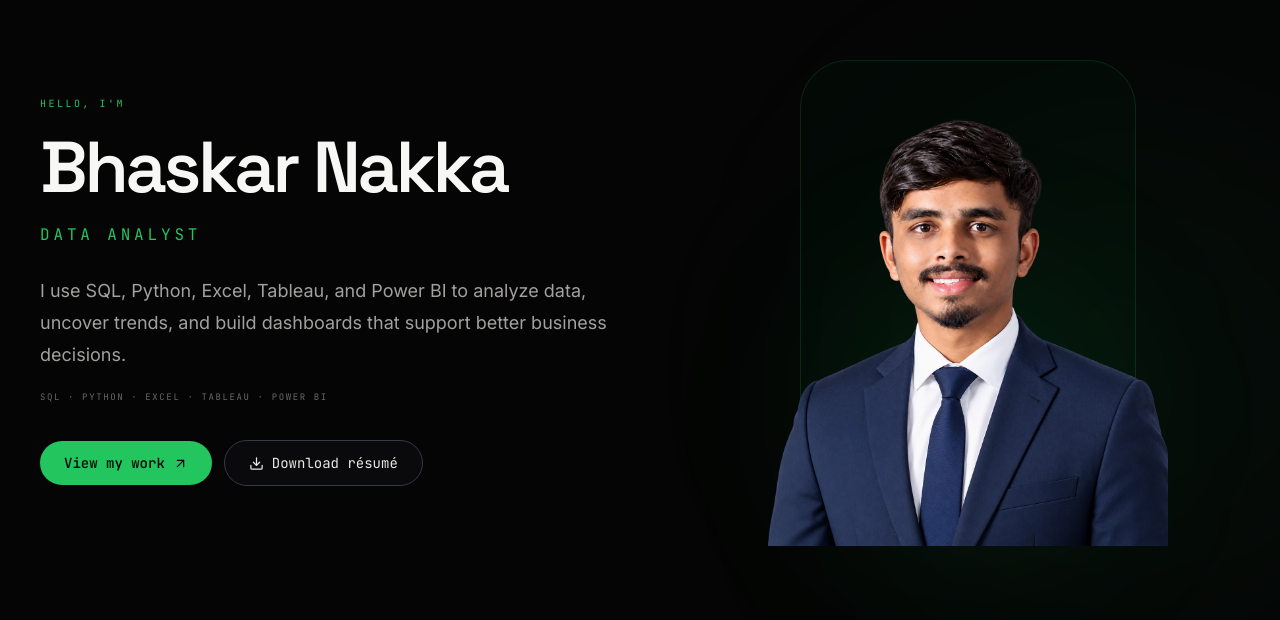
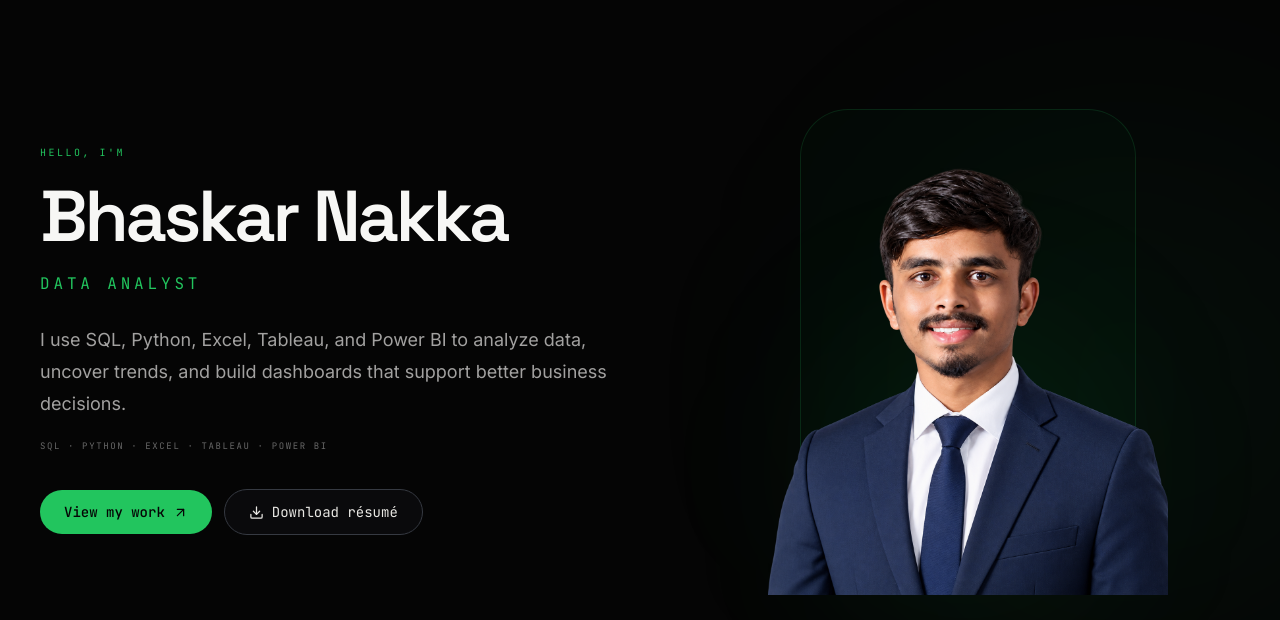
Before and after one commit to bhaskar-nb/portfolio, a Next.js app: page / in a window 1280 px wide. Shown: the part 860-1480 px from the top of the page. Built offline with nearby package versions, Linux system fonts and the light colour scheme.

Commit message:
Make intro hero full-screen

```diff
--- a/components/Hero.tsx
+++ b/components/Hero.tsx
@@ -8,11 +8,11 @@ import MagneticButton from "@/components/MagneticButton";
 
 export default function Hero() {
   return (
-    <section id="intro" className="relative overflow-hidden bg-base-900">
+    <section id="intro" className="relative min-h-screen overflow-hidden bg-base-900">
       <div className="pointer-events-none absolute inset-0 bg-grid-fine opacity-15" />
       <div className="pointer-events-none absolute right-[-8%] top-1/4 h-[32rem] w-[32rem] rounded-full bg-gold/5 blur-[130px]" />
 
-      <div className="relative mx-auto grid min-h-[72svh] w-full max-w-7xl items-center gap-10 px-5 py-24 sm:px-8 lg:grid-cols-[1.05fr_0.95fr] lg:gap-14 lg:px-10">
+      <div className="relative mx-auto grid min-h-screen w-full max-w-7xl items-center gap-10 px-5 py-28 sm:px-8 lg:grid-cols-[1.05fr_0.95fr] lg:gap-14 lg:px-10">
         <motion.div
           initial={{ opacity: 0, y: 24 }}
           whileInView={{ opacity: 1, y: 0 }}
```
